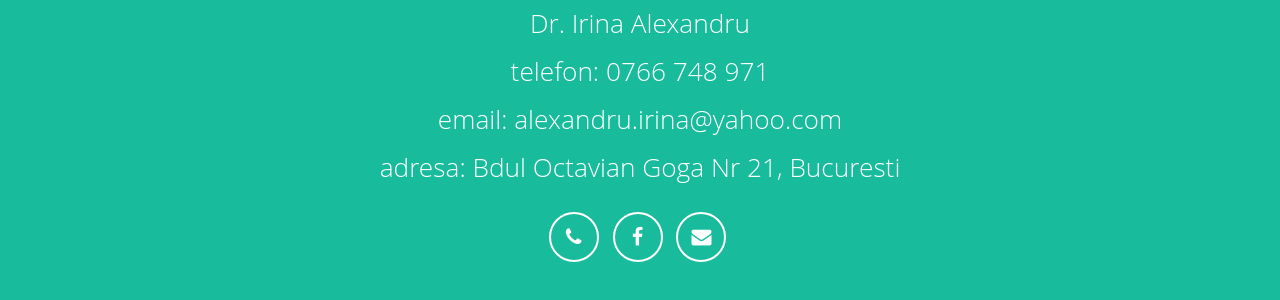
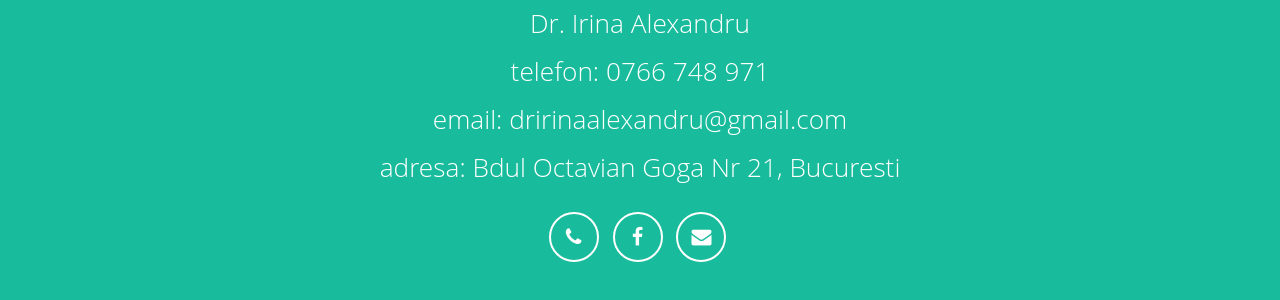
Before and after one commit to littledentgopo/offerdent, a Jekyll site: the page built from index.html, in a window 1280 px wide and 900 px high, scrolled down 465 px. Shown: the part 159-459 px from the top of the window. Built offline with Jekyll 4.4.1, drawn with Linux system fonts in a browser that asks for light colours; comment, search, counter and statistics services are not loaded.

Commit message:
change email address

```diff
--- a/_config.yml
+++ b/_config.yml
@@ -19,7 +19,7 @@ contact:
         img: img/team/1.jpg
         fb: https://www.facebook.com/dririnaalexandru
         msg: https://www.facebook.com/messages/dririnaalexandru
-        email: alexandru.irina@yahoo.com
+        email: dririnaalexandru@gmail.com
         address: Bdul Octavian Goga Nr 21, Bucuresti
 
 
```
